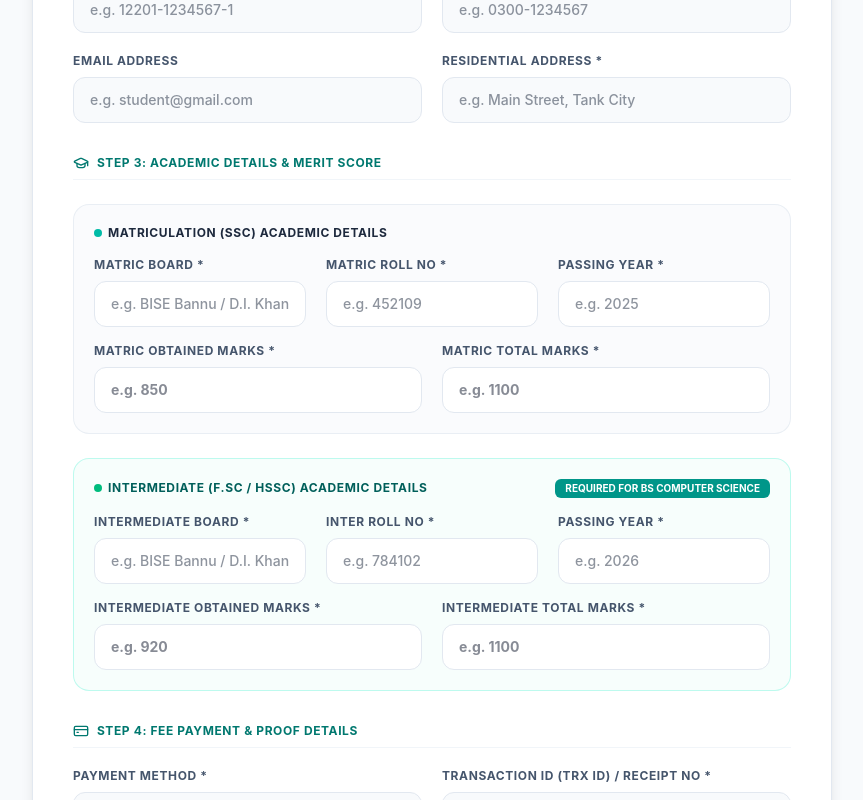
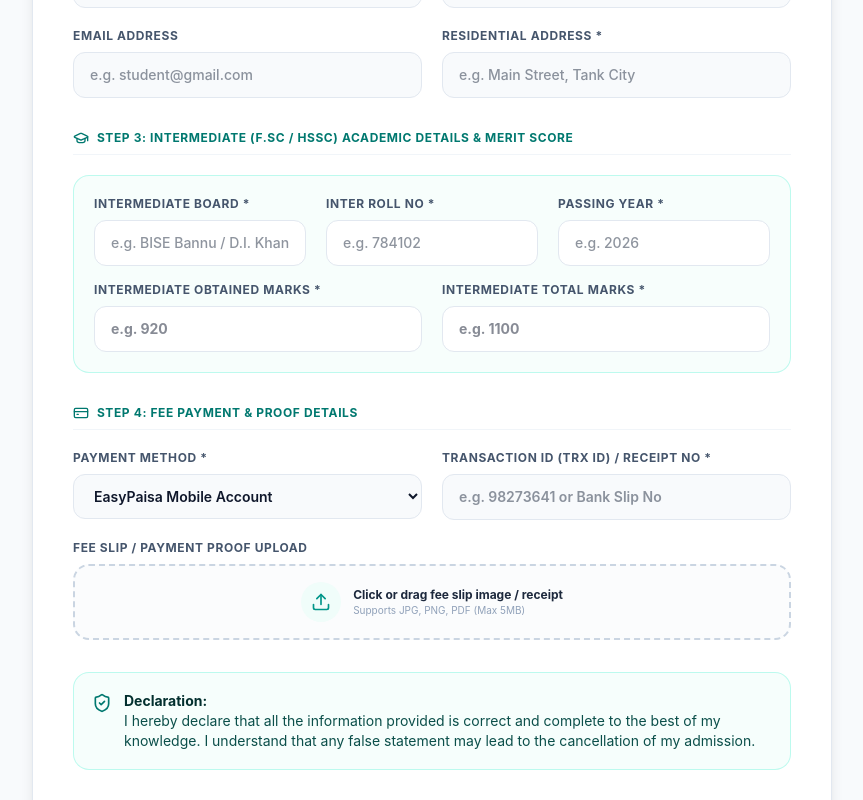
Before and after one commit to tanveermedaveer-jpg/gdc-tank-website, a React (Vite) app: page /apply in a window 1280 px wide. Shown: the part 1020-1820 px from the top of the page, without its empty margins (0-863 px from the left). Built offline with nearby package versions, Linux system fonts and the light colour scheme.

Commit message:
Permanently remove Matriculation section and make Intermediate academic details primary for all BS and HSSC admissions

```diff
--- a/src/pages/ApplyNow.jsx
+++ b/src/pages/ApplyNow.jsx
@@ -1,7 +1,7 @@
 import { useState, useMemo } from 'react';
 import {
   ShieldCheck, CheckCircle2, ChevronRight, FileText, User,
-  GraduationCap, Clipboard, CreditCard, Upload, AlertCircle, FileCheck, Layers
+  GraduationCap, Clipboard, CreditCard, Upload, AlertCircle, FileCheck
 } from 'lucide-react';
 import campusImg from '../assets/campus.png';
 import { useLanguage } from '../context/LanguageContext';
@@ -21,13 +21,7 @@ export default function ApplyNow() {
     email: '',
     address: '',
     program: 'BS Computer Science',
-    // Matric Details
-    matricBoard: '',
-    matricRollNo: '',
-    matricPassingYear: '',
-    matricObtainedMarks: '',
-    matricTotalMarks: '',
-    // Intermediate / F.Sc Details
+    // Intermediate / F.Sc Details (Primary Academic Section)
     interBoard: '',
     interRollNo: '',
     interPassingYear: '',
@@ -43,33 +37,21 @@ export default function ApplyNow() {
   const [submittedStudent, setSubmittedStudent] = useState(null);
   const [isSubmitting, setIsSubmitting] = useState(false);
 
-  // Condition to show Intermediate/F.Sc section: Show for BS or FSc/Inter programs; Hide completely for Matric
-  const showInterSection = useMemo(() => {
-    return formData.program !== 'Matric' && !formData.program.toLowerCase().includes('matric');
-  }, [formData.program]);
-
-  // Dynamic Merit Percentage Calculation
+  // Dynamic Merit Percentage Calculation based on Intermediate Marks
   const calculatedMerit = useMemo(() => {
-    if (showInterSection) {
     const obt = parseFloat(formData.interObtainedMarks);
     const tot = parseFloat(formData.interTotalMarks);
     if (obt > 0 && tot > 0 && obt <= tot) {
       return ((obt / tot) * 100).toFixed(1);
     }
-    }
-    const obt = parseFloat(formData.matricObtainedMarks);
-    const tot = parseFloat(formData.matricTotalMarks);
-    if (obt > 0 && tot > 0 && obt <= tot) {
-      return ((obt / tot) * 100).toFixed(1);
-    }
     return null;
-  }, [showInterSection, formData.interObtainedMarks, formData.interTotalMarks, formData.matricObtainedMarks, formData.matricTotalMarks]);
+  }, [formData.interObtainedMarks, formData.interTotalMarks]);
 
   const handleChange = (e) => {
     setFormData({ ...formData, [e.target.name]: e.target.value });
   };
 
-  // Handle Fee Slip Upload
+  // Handle Fee Slip File Upload
   const handleFeeSlipUpload = (e) => {
     const file = e.target.files[0];
     if (file) {
@@ -91,12 +73,7 @@ export default function ApplyNow() {
       const randomNum = Math.floor(10200 + Math.random() * 800);
       const generatedId = `STU-${randomNum}`;
       const meritValue = calculatedMerit ? parseFloat(calculatedMerit) : 0;
-
-      // Construct marks text string according to level
-      let marksText = `${formData.matricObtainedMarks}/${formData.matricTotalMarks}`;
-      if (showInterSection && formData.interObtainedMarks && formData.interTotalMarks) {
-        marksText = `${formData.interObtainedMarks}/${formData.interTotalMarks}`;
-      }
+      const marksText = `${formData.interObtainedMarks}/${formData.interTotalMarks}`;
 
       const newRecord = {
         regId: generatedId,
@@ -112,16 +89,13 @@ export default function ApplyNow() {
         email: formData.email,
         address: formData.address,
         program: formData.program,
-        matricBoard: formData.matricBoard,
-        matricRollNo: formData.matricRollNo,
-        matricPassingYear: formData.matricPassingYear,
-        matricMarks: Number(formData.matricObtainedMarks || 0),
-        matricTotal: Number(formData.matricTotalMarks || 1100),
-        interBoard: showInterSection ? formData.interBoard : '',
-        interRollNo: showInterSection ? formData.interRollNo : '',
-        interPassingYear: showInterSection ? formData.interPassingYear : '',
-        interObtainedMarks: showInterSection ? formData.interObtainedMarks : '',
-        interTotalMarks: showInterSection ? formData.interTotalMarks : '',
+        interBoard: formData.interBoard,
+        interRollNo: formData.interRollNo,
+        interPassingYear: formData.interPassingYear,
+        interObtainedMarks: formData.interObtainedMarks,
+        interTotalMarks: formData.interTotalMarks,
+        matricMarks: Number(formData.interObtainedMarks || 0),
+        matricTotal: Number(formData.interTotalMarks || 1100),
         marksText: marksText,
         meritPct: meritValue,
         paymentMethod: formData.paymentMethod,
@@ -159,8 +133,6 @@ export default function ApplyNow() {
       setFormData({
         studentName: '', fatherName: '', dob: '', gender: 'male', cnic: '',
         domicile: '', mobile: '', email: '', address: '', program: 'BS Computer Science',
-        matricBoard: '', matricRollNo: '', matricPassingYear: '',
-        matricObtainedMarks: '', matricTotalMarks: '',
         interBoard: '', interRollNo: '', interPassingYear: '',
         interObtainedMarks: '', interTotalMarks: '',
         paymentMethod: 'EasyPaisa', trxId: ''
@@ -247,7 +219,7 @@ export default function ApplyNow() {
           ) : (
             <div className="grid grid-cols-1 lg:grid-cols-3 gap-8">
 
-              {/* Left Side: Dynamic Admission Form */}
+              {/* Left Side: Admission Registration Form */}
               <div className="lg:col-span-2 bg-white dark:bg-slate-900 border border-slate-200 dark:border-slate-800 rounded-3xl p-6 sm:p-10 shadow-lg">
 
                 {/* Form Header */}
@@ -280,22 +252,20 @@ export default function ApplyNow() {
                         name="program" value={formData.program} onChange={handleChange}
                         className="w-full bg-white dark:bg-slate-800 border border-slate-200 dark:border-slate-700 rounded-xl px-4 py-3.5 text-sm sm:text-base focus:outline-none focus:ring-2 focus:ring-teal-500 font-bold text-slate-900 dark:text-white cursor-pointer shadow-sm"
                       >
+                        <optgroup label="BS Undergraduate Degree Programs (4-Year)">
                           <option value="BS Computer Science">BS Computer Science (4-Year)</option>
                           <option value="BS Physics">BS Physics (4-Year)</option>
                           <option value="BS Chemistry">BS Chemistry (4-Year)</option>
                           <option value="BS English">BS English (4-Year)</option>
                           <option value="BS Mathematics">BS Mathematics (4-Year)</option>
+                        </optgroup>
+                        <optgroup label="Intermediate Programs (HSSC)">
                           <option value="FSC Pre-Medical">FSC Pre-Medical (HSSC)</option>
                           <option value="FSC Pre-Engineering">FSC Pre-Engineering (HSSC)</option>
                           <option value="ICS (Computer Science)">ICS Computer Science (HSSC)</option>
                           <option value="FA (Arts & Humanities)">FA Arts & Humanities (HSSC)</option>
-                        <option value="Matric">Matric Science / SSC</option>
+                        </optgroup>
                       </select>
-
-                      <div className="mt-2 text-[11px] text-teal-700 dark:text-teal-400 font-semibold flex items-center gap-1.5">
-                        <Layers className="w-3.5 h-3.5" />
-                        <span>Form sections update dynamically based on program ({showInterSection ? 'Intermediate + Matric sections enabled' : 'Matric section enabled only'}).</span>
-                      </div>
                     </div>
                   </div>
 
@@ -410,14 +380,12 @@ export default function ApplyNow() {
                     </div>
                   </div>
 
-                  {/* STEP 3: DYNAMIC ACADEMIC BACKGROUND & MERIT CALCULATION */}
-                  <div className="space-y-6">
-
-                    {/* Header with Calculated Merit Indicator */}
+                  {/* STEP 3: INTERMEDIATE (F.Sc / HSSC) ACADEMIC DETAILS SECTION (PRIMARY ACADEMIC SECTION) */}
+                  <div className="space-y-5">
                     <div className="flex items-center justify-between border-b border-slate-100 dark:border-slate-800 pb-2">
                       <h3 className="text-xs font-bold text-teal-700 dark:text-teal-400 uppercase tracking-wider flex items-center">
                         <GraduationCap className="w-4 h-4 mr-2" />
-                        Step 3: Academic Details & Merit Score
+                        Step 3: Intermediate (F.Sc / HSSC) Academic Details & Merit Score
                       </h3>
                       {calculatedMerit && (
                         <div className="flex items-center gap-1.5 bg-emerald-50 dark:bg-emerald-950/60 text-emerald-700 dark:text-emerald-300 font-bold text-xs px-3 py-1 rounded-full border border-emerald-200 dark:border-emerald-800">
@@ -427,90 +395,14 @@ export default function ApplyNow() {
                       )}
                     </div>
 
-                    {/* Section 1: Matric Academic Details (Always shown) */}
-                    <div className="space-y-4 bg-slate-50/70 dark:bg-slate-800/40 p-5 rounded-2xl border border-slate-200/70 dark:border-slate-700">
-                      <h4 className="text-xs font-bold text-slate-800 dark:text-slate-200 uppercase tracking-wider flex items-center gap-1.5">
-                        <span className="w-2 h-2 rounded-full bg-teal-500"></span>
-                        Matriculation (SSC) Academic Details
-                      </h4>
-
-                      <div className="grid grid-cols-1 sm:grid-cols-3 gap-5">
-                        <div>
-                          <label className="block text-xs font-bold text-slate-600 dark:text-slate-400 uppercase tracking-wider mb-2">
-                            Matric Board *
-                          </label>
-                          <input
-                            type="text" name="matricBoard" value={formData.matricBoard} onChange={handleChange} required
-                            className="w-full bg-white dark:bg-slate-800 border border-slate-200 dark:border-slate-700 rounded-xl px-4 py-3 text-sm focus:outline-none focus:ring-2 focus:ring-teal-500 font-medium"
-                            placeholder="e.g. BISE Bannu / D.I. Khan"
-                          />
-                        </div>
-                        <div>
-                          <label className="block text-xs font-bold text-slate-600 dark:text-slate-400 uppercase tracking-wider mb-2">
-                            Matric Roll No *
-                          </label>
-                          <input
-                            type="text" name="matricRollNo" value={formData.matricRollNo} onChange={handleChange} required
-                            className="w-full bg-white dark:bg-slate-800 border border-slate-200 dark:border-slate-700 rounded-xl px-4 py-3 text-sm focus:outline-none focus:ring-2 focus:ring-teal-500 font-medium"
-                            placeholder="e.g. 452109"
-                          />
-                        </div>
-                        <div>
-                          <label className="block text-xs font-bold text-slate-600 dark:text-slate-400 uppercase tracking-wider mb-2">
-                            Passing Year *
-                          </label>
-                          <input
-                            type="text" name="matricPassingYear" value={formData.matricPassingYear} onChange={handleChange} required
-                            className="w-full bg-white dark:bg-slate-800 border border-slate-200 dark:border-slate-700 rounded-xl px-4 py-3 text-sm focus:outline-none focus:ring-2 focus:ring-teal-500 font-medium"
-                            placeholder="e.g. 2025"
-                          />
-                        </div>
-                      </div>
-
-                      <div className="grid grid-cols-1 sm:grid-cols-2 gap-5">
-                        <div>
-                          <label className="block text-xs font-bold text-slate-600 dark:text-slate-400 uppercase tracking-wider mb-2">
-                            Matric Obtained Marks *
-                          </label>
-                          <input
-                            type="number" name="matricObtainedMarks" value={formData.matricObtainedMarks} onChange={handleChange} required
-                            className="w-full bg-white dark:bg-slate-800 border border-slate-200 dark:border-slate-700 rounded-xl px-4 py-3 text-sm focus:outline-none focus:ring-2 focus:ring-teal-500 font-bold text-slate-900 dark:text-white"
-                            placeholder="e.g. 850"
-                          />
-                        </div>
-                        <div>
-                          <label className="block text-xs font-bold text-slate-600 dark:text-slate-400 uppercase tracking-wider mb-2">
-                            Matric Total Marks *
-                          </label>
-                          <input
-                            type="number" name="matricTotalMarks" value={formData.matricTotalMarks} onChange={handleChange} required
-                            className="w-full bg-white dark:bg-slate-800 border border-slate-200 dark:border-slate-700 rounded-xl px-4 py-3 text-sm focus:outline-none focus:ring-2 focus:ring-teal-500 font-bold text-slate-900 dark:text-white"
-                            placeholder="e.g. 1100"
-                          />
-                        </div>
-                      </div>
-                    </div>
-
-                    {/* Section 2: Intermediate (F.Sc / HSSC) Academic Details (Dynamically shown ONLY for BS & Inter programs; hidden completely for Matric) */}
-                    {showInterSection && (
-                      <div className="space-y-4 bg-teal-50/50 dark:bg-slate-800/60 p-5 rounded-2xl border border-teal-200/60 dark:border-slate-700 transition-all duration-300">
-                        <div className="flex items-center justify-between">
-                          <h4 className="text-xs font-bold text-teal-800 dark:text-teal-300 uppercase tracking-wider flex items-center gap-1.5">
-                            <span className="w-2 h-2 rounded-full bg-emerald-500"></span>
-                            Intermediate (F.Sc / HSSC) Academic Details
-                          </h4>
-                          <span className="text-[10px] font-bold bg-teal-600 text-white px-2.5 py-0.5 rounded-md uppercase">
-                            Required for {formData.program}
-                          </span>
-                        </div>
-
+                    <div className="space-y-4 bg-teal-50/50 dark:bg-slate-800/60 p-5 rounded-2xl border border-teal-200/60 dark:border-slate-700">
                       <div className="grid grid-cols-1 sm:grid-cols-3 gap-5">
                         <div>
                           <label className="block text-xs font-bold text-slate-600 dark:text-slate-400 uppercase tracking-wider mb-2">
                             Intermediate Board *
                           </label>
                           <input
-                              type="text" name="interBoard" value={formData.interBoard} onChange={handleChange} required={showInterSection}
+                            type="text" name="interBoard" value={formData.interBoard} onChange={handleChange} required
                             className="w-full bg-white dark:bg-slate-800 border border-slate-200 dark:border-slate-700 rounded-xl px-4 py-3 text-sm focus:outline-none focus:ring-2 focus:ring-teal-500 font-medium"
                             placeholder="e.g. BISE Bannu / D.I. Khan"
                           />
@@ -520,7 +412,7 @@ export default function ApplyNow() {
                             Inter Roll No *
                           </label>
                           <input
-                              type="text" name="interRollNo" value={formData.interRollNo} onChange={handleChange} required={showInterSection}
+                            type="text" name="interRollNo" value={formData.interRollNo} onChange={handleChange} required
                             className="w-full bg-white dark:bg-slate-800 border border-slate-200 dark:border-slate-700 rounded-xl px-4 py-3 text-sm focus:outline-none focus:ring-2 focus:ring-teal-500 font-medium"
                             placeholder="e.g. 784102"
                           />
@@ -530,7 +422,7 @@ export default function ApplyNow() {
                             Passing Year *
                           </label>
                           <input
-                              type="text" name="interPassingYear" value={formData.interPassingYear} onChange={handleChange} required={showInterSection}
+                            type="text" name="interPassingYear" value={formData.interPassingYear} onChange={handleChange} required
                             className="w-full bg-white dark:bg-slate-800 border border-slate-200 dark:border-slate-700 rounded-xl px-4 py-3 text-sm focus:outline-none focus:ring-2 focus:ring-teal-500 font-medium"
                             placeholder="e.g. 2026"
                           />
@@ -543,7 +435,7 @@ export default function ApplyNow() {
                             Intermediate Obtained Marks *
                           </label>
                           <input
-                              type="number" name="interObtainedMarks" value={formData.interObtainedMarks} onChange={handleChange} required={showInterSection}
+                            type="number" name="interObtainedMarks" value={formData.interObtainedMarks} onChange={handleChange} required
                             className="w-full bg-white dark:bg-slate-800 border border-slate-200 dark:border-slate-700 rounded-xl px-4 py-3 text-sm focus:outline-none focus:ring-2 focus:ring-teal-500 font-bold text-slate-900 dark:text-white"
                             placeholder="e.g. 920"
                           />
@@ -553,15 +445,13 @@ export default function ApplyNow() {
                             Intermediate Total Marks *
                           </label>
                           <input
-                              type="number" name="interTotalMarks" value={formData.interTotalMarks} onChange={handleChange} required={showInterSection}
+                            type="number" name="interTotalMarks" value={formData.interTotalMarks} onChange={handleChange} required
                             className="w-full bg-white dark:bg-slate-800 border border-slate-200 dark:border-slate-700 rounded-xl px-4 py-3 text-sm focus:outline-none focus:ring-2 focus:ring-teal-500 font-bold text-slate-900 dark:text-white"
                             placeholder="e.g. 1100"
                           />
                         </div>
                       </div>
                     </div>
-                    )}
-
                   </div>
 
                   {/* STEP 4: PAYMENT DETAILS SECTION */}
@@ -663,11 +553,11 @@ export default function ApplyNow() {
                   <ul className="space-y-4 text-right text-xs sm:text-sm text-slate-200 leading-relaxed" dir="rtl">
                     <li className="flex items-start gap-2.5">
                       <span className="w-5 h-5 rounded-full bg-emerald-500/20 text-emerald-400 flex items-center justify-center text-xs flex-shrink-0 mt-0.5">✓</span>
-                      <span>آن لائن ایڈمیشن فارم میں تمام معلوماتی خانے درست اور تعلیمی اسناد کے مطابق پر کریں۔</span>
+                      <span>آن لائن ایڈمیشن فارم میں تمام معلوماتی خانے درست اور انٹرمیڈیٹ سند کے مطابق پر کریں۔</span>
                     </li>
                     <li className="flex items-start gap-2.5">
                       <span className="w-5 h-5 rounded-full bg-emerald-500/20 text-emerald-400 flex items-center justify-center text-xs flex-shrink-0 mt-0.5">✓</span>
-                      <span>میٹرک پروگرام کے لیے صرف میٹرک نمبرات؛ جبکہ دیگر بی ایس اور انٹرمیڈیٹ پروگرامز کے لیے انٹر نمبرات کا اندراج کریں۔</span>
+                      <span>بی ایس اور انٹرمیڈیٹ پروگرامز کے لیے انٹر نمبرات کا درست اندراج لازمی ہے۔</span>
                     </li>
                     <li className="flex items-start gap-2.5">
                       <span className="w-5 h-5 rounded-full bg-emerald-500/20 text-emerald-400 flex items-center justify-center text-xs flex-shrink-0 mt-0.5">✓</span>
```
Lines whose indentation alone changed are shown as unchanged.
